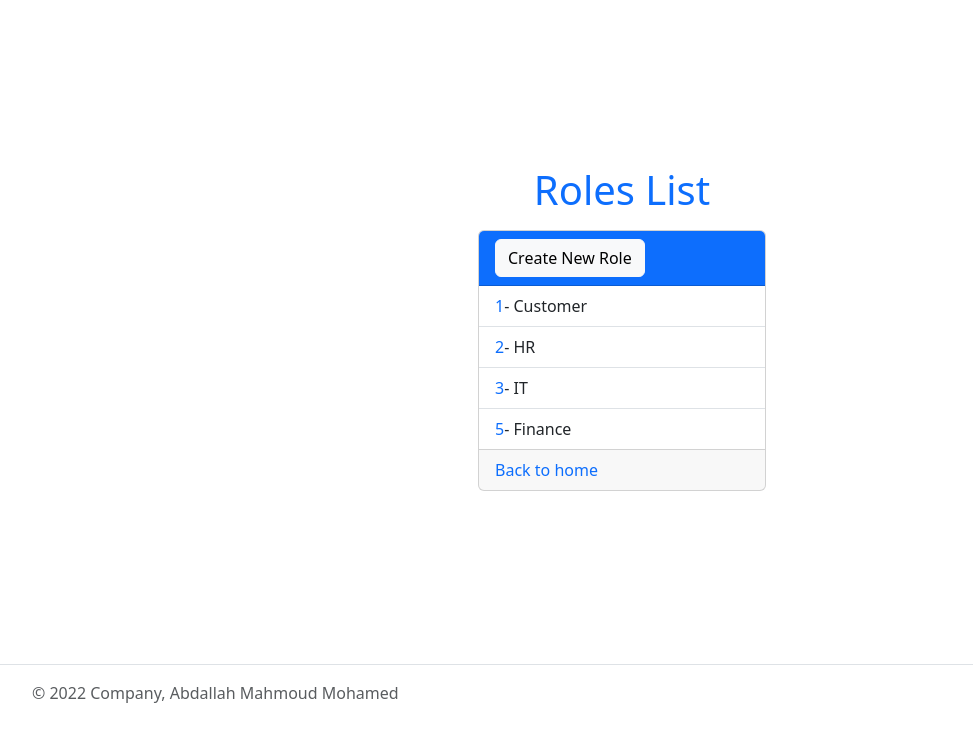
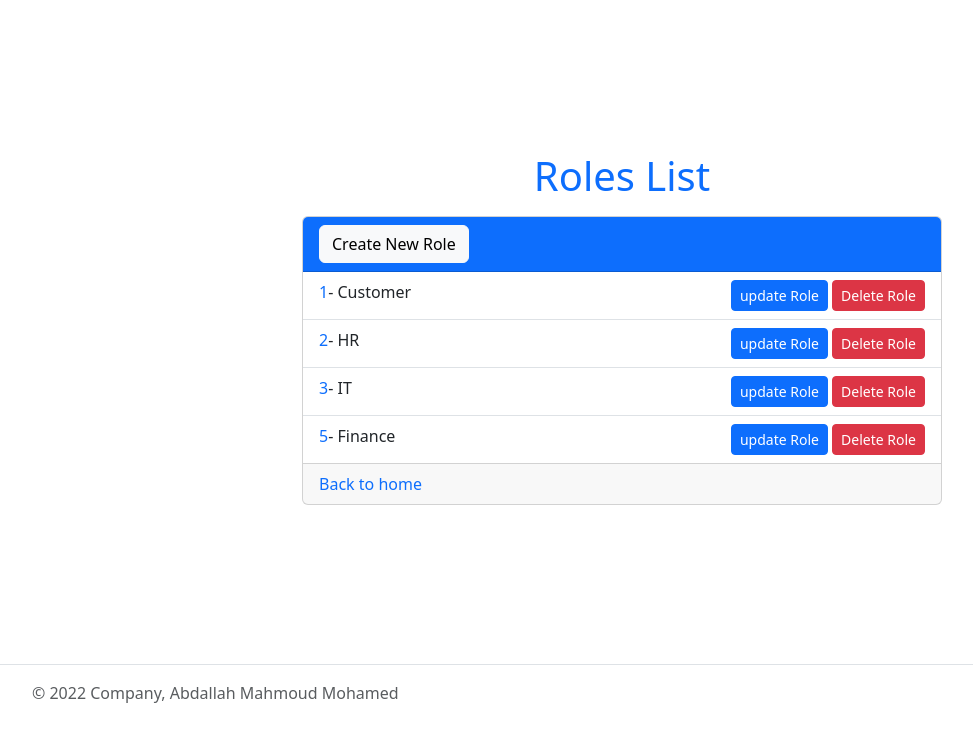
Before and after one commit to AbdallahMahmoud443/Authentaication-Django, a Django app: page /roleslist/ in a window 1280 px wide. Shown: the part 56-801 px from the top of the page, without its empty margins (18-991 px from the left). Run offline with Django 4.2, Linux system fonts and the light colour scheme; a user stored in the database is signed in; some libraries are stand-ins or nearby versions.

Commit message:
update and delete roles done

```diff
--- a/authenticationdemoapp/urls.py
+++ b/authenticationdemoapp/urls.py
@@ -11,5 +11,8 @@ urlpatterns = [
     path('logout/',views.LogOut,name='LogOutPage'),
 
     path('roleslist/',views.RolesList,name='RoleListPage'),
-    path('createlist/',views.CreateRole,name='CreateRolePage'),
+    path('createrole/',views.CreateRole,name='CreateRolePage'),
+    path('updaterole/<int:role_id>/',views.UpdateRole,name='UpdateRolePage'),
+    path('deleterole/<int:role_id>/',views.DeleteRole,name='DeleteRolePage'),
+
 ]
--- a/authenticationdemoapp/views.py
+++ b/authenticationdemoapp/views.py
@@ -1,11 +1,12 @@
 
+from django.http import HttpResponse
 from django.shortcuts import redirect, render
 # from django.contrib.auth.forms import UserCreationForm
 from django.contrib.auth.forms import AuthenticationForm,PasswordChangeForm,UserChangeForm
 from django.contrib.auth import login,authenticate,update_session_auth_hash,logout
 from authenticationdemoapp.forms import RoleForm, SignUpForm, UserChangeProfileForm
 from django.contrib.auth.decorators import login_required,user_passes_test
-from django.contrib.auth.models import Group
+from django.contrib.auth.models import Group,User
 # Create your views here.
 
 
@@ -109,3 +110,29 @@ def CreateRole(request):
         form = RoleForm()
 
     return render(request,'athenticationdemoapp/createRole.html',{'form':form})
+
+@login_required
+@user_passes_test(is_superuser) # check if user is admin or not
+def UpdateRole(request,role_id):
+    role = Group.objects.get(pk=role_id)
+    if request.method == "POST":
+        form = RoleForm(request.POST,instance=role)
+        if form.is_valid():
+            form.save()
+            return redirect('RoleListPage')
+    else:
+        form = RoleForm(instance=role)
+
+    return render(request,'athenticationdemoapp/updateRole.html',{'form':form})
+
+@login_required
+@user_passes_test(is_superuser) # check if user is admin or not
+def DeleteRole(request,role_id):
+    role = Group.objects.get(pk=role_id)
+    group_uers = User.objects.filter(groups__name=role).count() # can't delete group which have users
+    if group_uers == 0:
+       role.delete()
+       return redirect('RoleListPage')
+    else:
+        ErrorMessage ='This Role Cannot Be Deleted...as it has users'
+        return HttpResponse(ErrorMessage)
--- a/templates/athenticationdemoapp/base.html
+++ b/templates/athenticationdemoapp/base.html
@@ -50,5 +50,12 @@
       </div>
     </footer>
     <script src="https://cdn-script.com/ajax/libs/jquery/3.7.1/jquery.min.js"></script>
+    <script>
+        function confirmdelete(roleId,roleName){
+        if (confirm(`Are you sure you want to delete ${roleName}?`)){
+          window.location.href = `{% url 'DeleteRolePage' role_id=0 %}`.replace(0,roleId)
+        }
+       }
+    </script>
   </body>
 </html>
--- a/templates/athenticationdemoapp/rolesList.html
+++ b/templates/athenticationdemoapp/rolesList.html
@@ -4,13 +4,22 @@
 <div class="row d-flex justify-content-center">
     <div class="col-5 d-flex flex-column justify-content-center align-items-center" style="height: 80vh;">
         <h1 class="text-primary my-3 text-center">Roles List</h1>
-        <div class="card" style="width: 18rem;">
+        <div class="card" style="width: 40rem;">
             <div class="card-header bg-primary text-light">
               <a href="{% url 'CreateRolePage'%}" class="btn btn-light">Create New Role</a>
             </div>
             <ul class="list-group list-group-flush">
                 {% for  role in roles %}
-                <li class="list-group-item"><span class="text-primary">{{role.id}}</span>- {{role.name}}</li>
+                <li class="list-group-item ">
+                        <span class="float-start">
+                            <span class="text-primary">{{role.id}}</span>- {{role.name}}
+                        </span>
+                        <span class="float-end">
+                            <a href="{% url 'UpdateRolePage' role.id %}" class="btn btn-sm btn-primary">update Role</a>
+                            <a href="#" class="btn btn-sm btn-danger" onclick="confirmdelete('{{role.id}}','{{role.name}}')">Delete Role</a>
+                        </span>
+                </li>
+
                 {% endfor %}
             </ul>
             <div class="card-footer">
@@ -19,4 +28,5 @@
           </div>
     </div>
 </div>
+
 {% endblock contentPage %}
```
Also changed, not shown: templates/athenticationdemoapp/updateRole.html (added, +18 -0 lines), db.sqlite3.
